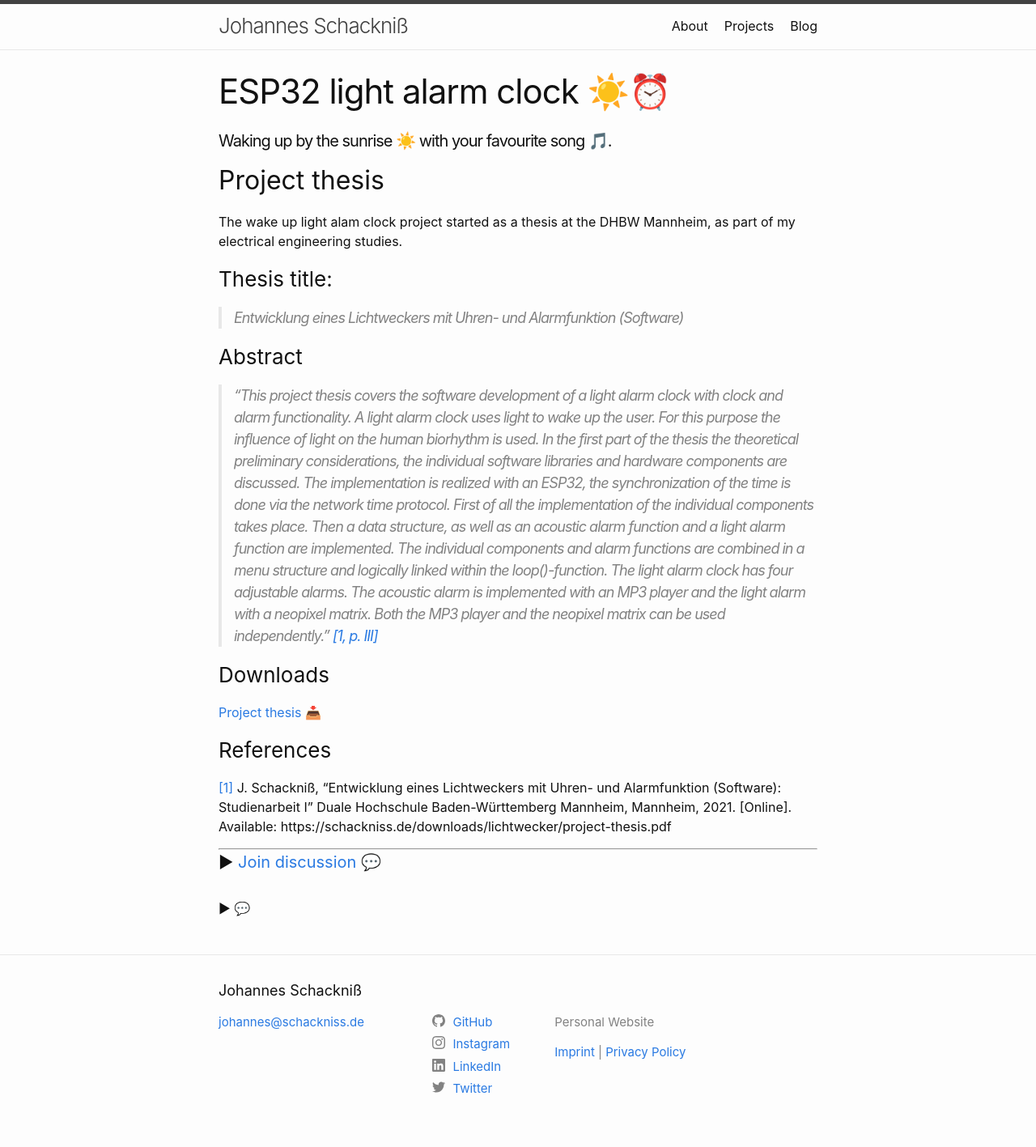
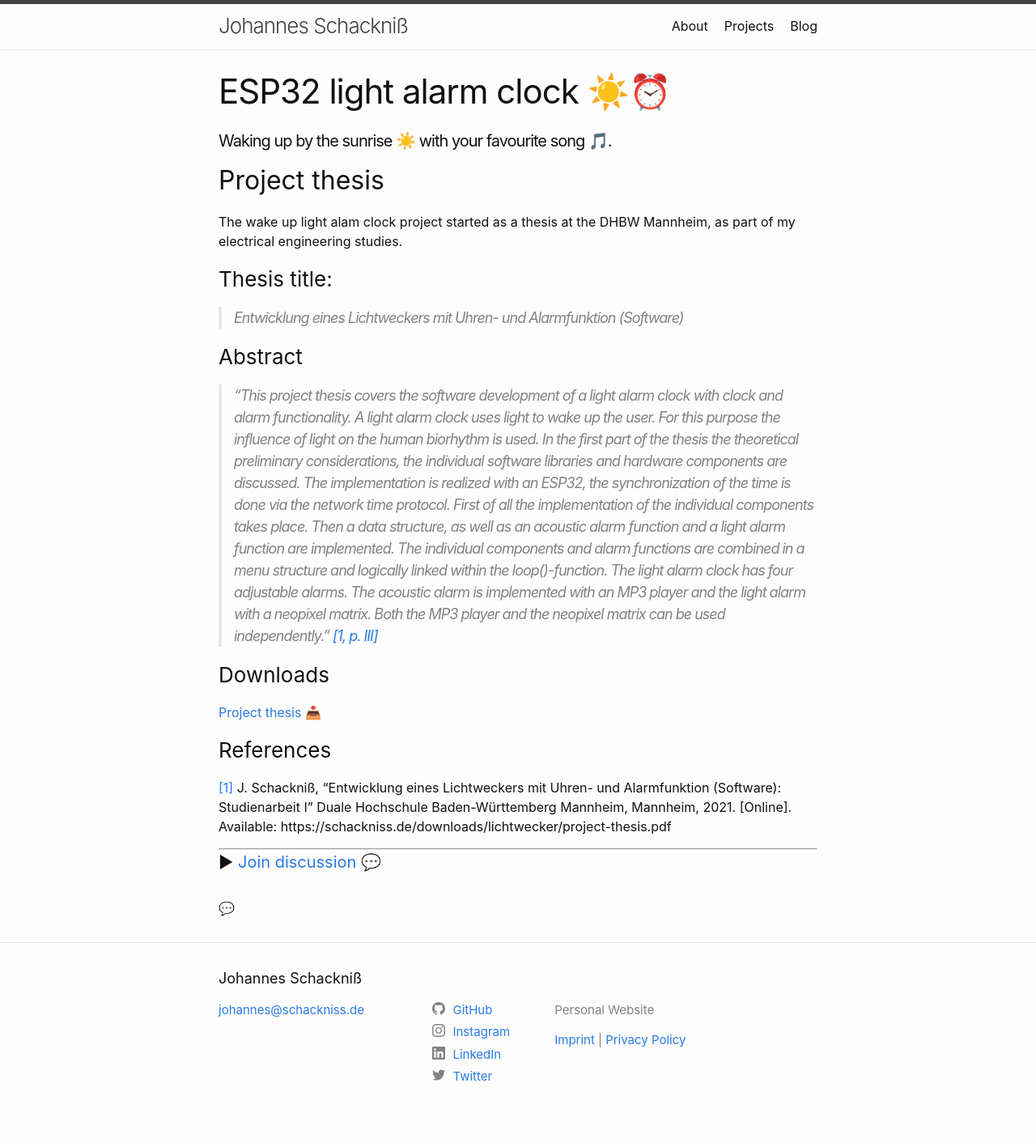
Before and after one commit to schackniss/schackniss.de, a Jekyll site: the page built from _projects/lichtwecker.md, in a window 1280 px wide. Shown: the whole page at 81% size. Built offline with Jekyll 4.4.1, drawn with Linux system fonts in a browser that asks for light colours.

```diff
--- a/_layouts/project.html
+++ b/_layouts/project.html
@@ -13,9 +13,7 @@ layout: default
     </div>
 
     {% if page.discussion %}
-    <h4>
-      ▶ <a href="https://github.com/schackniss/schackniss.de/discussions/{{ page.discussion }}"></a> 💬
-    </h4>
+    <a href="https://github.com/schackniss/schackniss.de/discussions/{{ page.discussion }}"></a> 💬
     {% endif %}
 
     {% assign filtered_posts = site.posts | where: 'project', page.project %}
```
